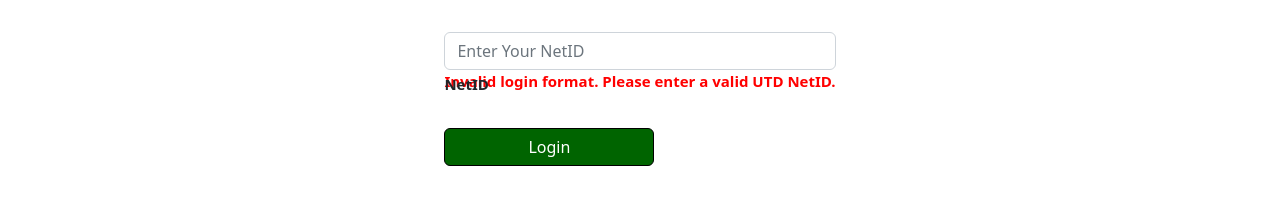
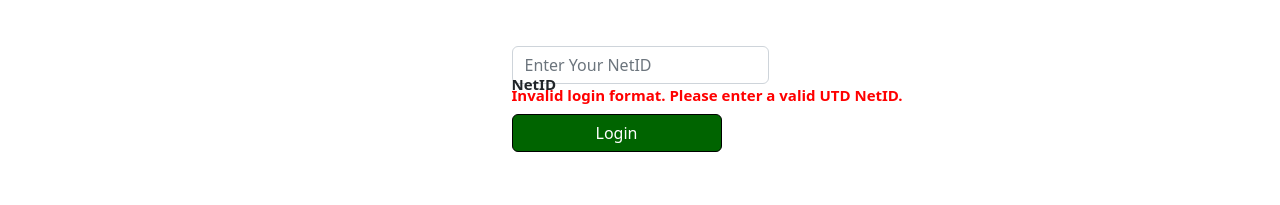
Before and after one commit to UTDallasEPICS/UTDesign-Procurement, a Next.js app in the folder procurement-manager/: page /login in a window 1280 px wide. Both pictures are taken after a click on the button "Login". Shown: the part 389-594 px from the top of the page. Built offline with nearby package versions, Linux system fonts and the light colour scheme; no server answers.

Commit message:
added Freddy's changes for error display

```diff
--- a/procurement-manager/pages/login/index.tsx
+++ b/procurement-manager/pages/login/index.tsx
@@ -26,7 +26,7 @@ export default function Login() {
           const response = await validateUser(loginInput); // first make sure response is successful then get role ID
           const roleID: number = response.data.userRole;
           const result = await signIn('credentials', {
-          loginInput: loginInput,
+          roleID: roleID,
           redirect: true,
           callbackUrl: '/orders',
         });
@@ -61,7 +61,7 @@ export default function Login() {
                   </Form.Group>
 
                   {error && (
-                    <p style={{ color: 'red', fontSize: 15 }}>
+                    <p style={{ color: 'red', fontSize: 15, position: 'absolute' }}>
                       <b>{error}</b>
                     </p>
                   )}
@@ -81,7 +81,7 @@ export default function Login() {
                   </p>
 
                   <Button
-                    style={{ width: 210, backgroundColor: 'darkgreen', marginTop: 20, borderColor: 'black' }}
+                    style={{ width: 210, backgroundColor: 'darkgreen', marginTop: 30, borderColor: 'black' }}
                     variant='primary'
                     onClick={handleLogin}
                   >
```
